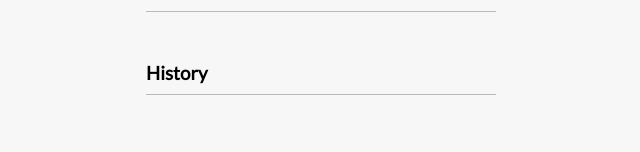
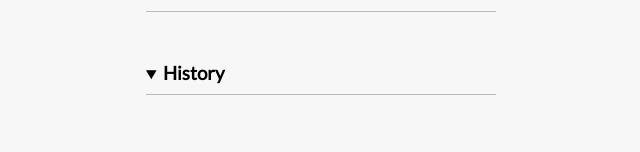
Before and after one commit to j-barreiros/Expense-Tracker, a React (Create React App) app: page / in a window 1280 px wide. Shown: the part 326-478 px from the top of the page, without its empty margins (319-959 px from the left). Built offline with nearby package versions, Linux system fonts and the light colour scheme.

Commit message:
Edited TransactionList

```diff
--- a/src/components/TransactionList/TransactionList.tsx
+++ b/src/components/TransactionList/TransactionList.tsx
@@ -11,14 +11,16 @@ const TransactionList = () => {
     const { transactions } = useContext(GlobalContext);
 
     return (
-        <>
-            <h3>History</h3>
+        <details open>
+            <summary>
+                <h3>History</h3>
+            </summary>
             <ul id="list" className="list">
                 {transactions.map((transaction: any) => (
                     <Transaction key={transaction.id} transaction={transaction} />
                 ))}
             </ul>
-        </>
+        </details>
     )
 }
 
```
